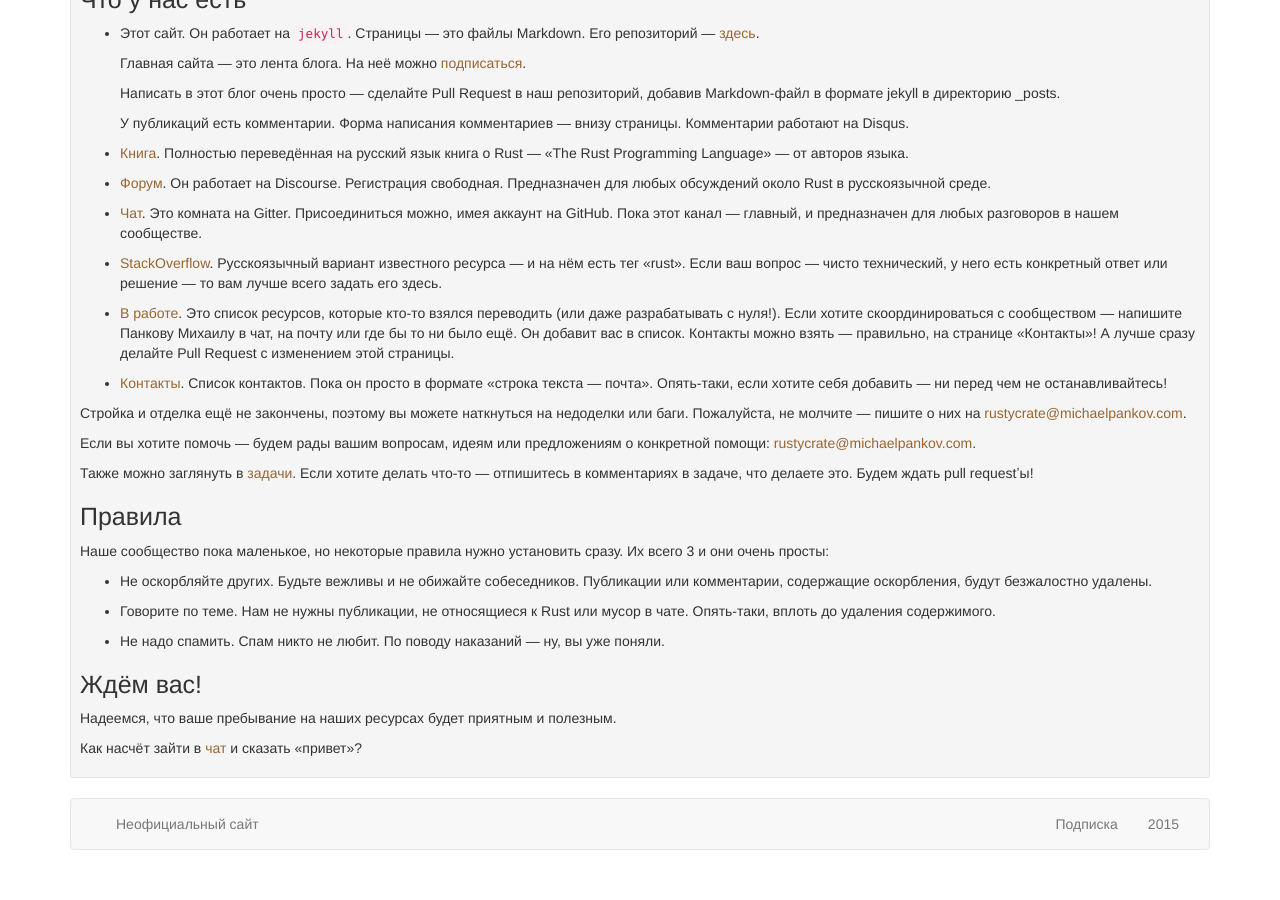
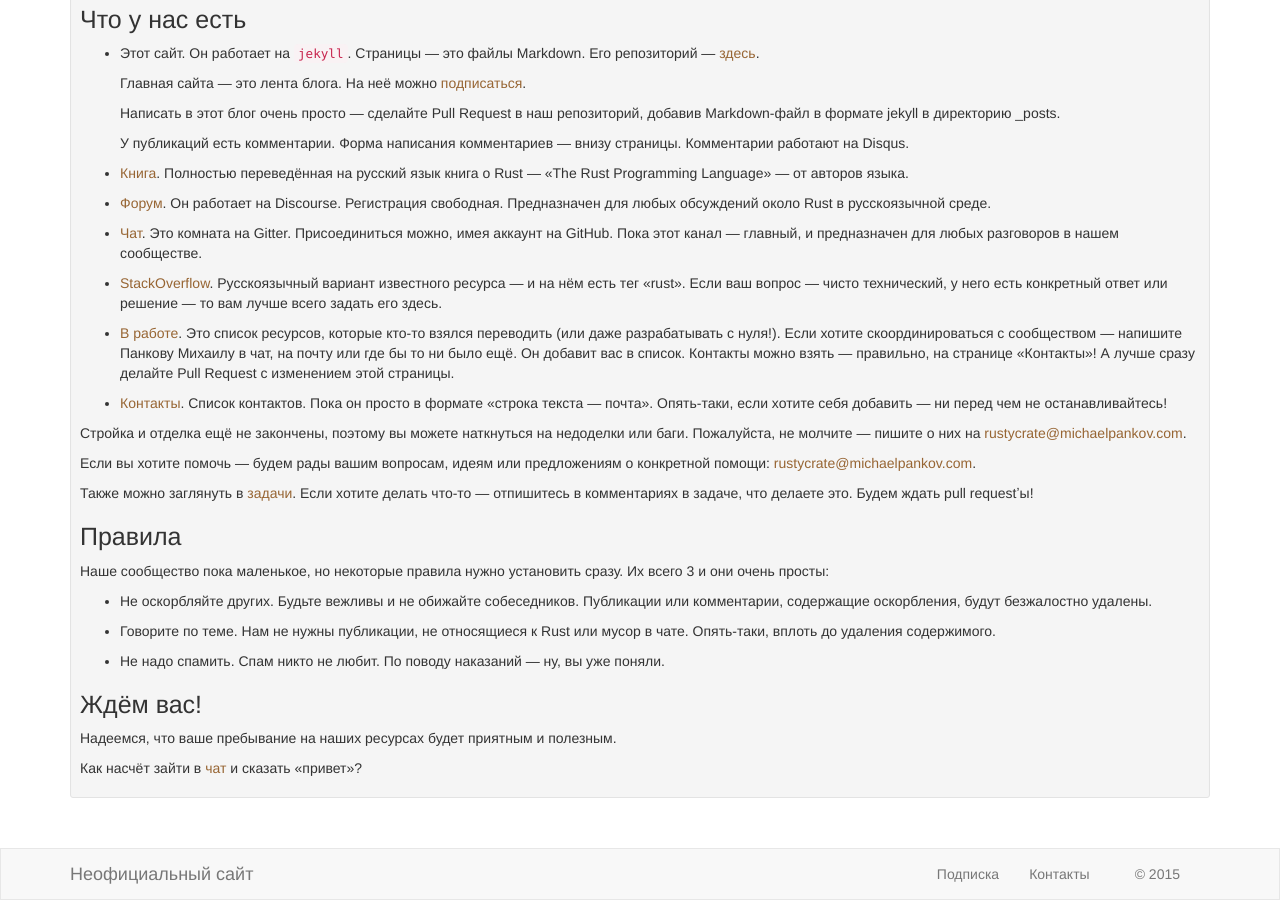
Before and after one commit to rust-lang-ru/rustycrate.ru, a Jekyll site: the page built from index.html, in a window 1280 px wide and 900 px high, scrolled down 904 px. Built offline with Jekyll 4.4.1, drawn with Linux system fonts in a browser that asks for light colours; nearby versions of some CDN libraries; before the commit the page ends 1774 px from its top, so only the background shows below that.

Commit message:
change markup

```diff
--- a/_includes/footer.html
+++ b/_includes/footer.html
@@ -1,20 +1,18 @@
-<nav class="navbar navbar-default">
-  <div class="container-fluid">
-    <!-- Collect the nav links, forms, and other content for toggling -->
-    <div class="collapse navbar-collapse" id="bs-example-navbar-collapse-1">
-      <ul class="nav navbar-nav">
-        <li><p class="navbar-text">Неофициальный сайт</p></li>
-      </ul>
+<nav class="navbar navbar-default navbar-bottom">
+  <div class="container">
+    <div class="navbar-header">
+      <a class="navbar-brand" href="/">Неофициальный сайт</a>
+    </div>
+    <div class="navbar-collapse">
       <ul class="nav navbar-nav navbar-right">
         <li>
-          <p class="navbar-text">
-            <a href="http://feeds.feedburner.com/rustycrate/yMtS" class="navbar-link">Подписка</a>
-          </p>
+          <a href="http://feeds.feedburner.com/rustycrate/yMtS" class="navbar-link">Подписка</a>
         </li>
-        <li><a href="/contacts.html">2015</a></li>
+        <li><a href="/contacts.html">Контакты</a></li>
+        <li><p class="navbar-text">&copy; 2015</p></li>
       </ul>
-    </div><!-- /.navbar-collapse -->
-  </div><!-- /.container-fluid -->
+    </div>
+  </div>
 </nav>
 <!-- jQuery (necessary for Bootstrap's JavaScript plugins) -->
 <script src="https://ajax.googleapis.com/ajax/libs/jquery/1.11.3/jquery.min.js"></script>
--- a/_includes/head.html
+++ b/_includes/head.html
@@ -8,6 +8,7 @@
   <link rel="icon" type="image/png" href="/rust-logo-32x32.png" />
   <!-- Bootstrap -->
   <link href="/css/bootstrap.min.css" rel="stylesheet">
+  <link href="/css/main.css" rel="stylesheet" />
 
   <link href="https://fonts.googleapis.com/css?family=Open+Sans&amp;subset=latin,cyrillic-ext,cyrillic" rel="stylesheet" type="text/css">
 
--- a/_includes/header.html
+++ b/_includes/header.html
@@ -1,19 +1,18 @@
 <nav class="navbar navbar-default">
-  <div class="container-fluid">
-    <!-- Brand and toggle get grouped for better mobile display -->
+  <div class="container">
     <div class="navbar-header">
-      <button type="button" class="navbar-toggle collapsed" data-toggle="collapse" data-target="#bs-example-navbar-collapse-1" aria-expanded="false">
+      <button type="button" class="navbar-toggle collapsed" data-toggle="collapse" data-target="#main-menu" aria-expanded="false">
         <span class="sr-only">Toggle navigation</span>
         <span class="icon-bar"></span>
         <span class="icon-bar"></span>
         <span class="icon-bar"></span>
       </button>
-      <a class="navbar-brand" href="/"><img src="/rust-logo-32x32.png" alt="Logo" width="24px" height="24px"></a>
+      <a class="navbar-brand">
+        <img src="/rust-logo-32x32.png" alt="rust" class="brand-icon" />
+      </a>
     </div>
-
-    <!-- Collect the nav links, forms, and other content for toggling -->
-    <div class="collapse navbar-collapse" id="bs-example-navbar-collapse-1">
-      <ul class="nav navbar-nav">
+    <div class="navbar-collapse collapse" id="main-menu">
+      <ul class="nav navbar-nav navbar-left">
         <li><p class="navbar-text">Русскоязычные ресурсы</p></li>
         <li><a href="http://kgv.github.io/rust_book_ru/" target="blank">Книга</a></li>
         <li><a href="http://forum.rustycrate.ru/" target="blank">Форум</a></li>
@@ -21,12 +20,11 @@
         <li><a href="http://ru.stackoverflow.com/questions/tagged/rust" target="blank">StackOverflow</a></li>
         <li role="separator" class="divider"></li>
         <li><a href="/in-progress.html">В работе</a></li>
-
       </ul>
       <ul class="nav navbar-nav navbar-right">
         <li><a href="https://github.com/ruRust" target="blank">Наш GitHub</a></li>
         <li><a href="/contacts.html">Контакты</a></li>
       </ul>
-    </div><!-- /.navbar-collapse -->
-  </div><!-- /.container-fluid -->
+    </div>
+  </div>
 </nav>
--- a/_layouts/default.html
+++ b/_layouts/default.html
@@ -2,10 +2,12 @@
 <!-- Page last generated {{ site.time }} -->
 <html lang="ru">
   {% include head.html %}
-  <body class="container">
+  <body>
     {% include header.html %}
 
-    {{ content }}
+    <div class="container">
+      {{ content }}
+    </div>
 
     {% include footer.html %}
   </body>
--- a/_layouts/post.html
+++ b/_layouts/post.html
@@ -2,9 +2,10 @@
 <!-- Page last generated {{ site.time }} -->
 <html lang="ru">
   {% include head.html %}
-  <body class="container">
+  <body>
     {% include header.html %}
 
+    <div class="container">
       <div class="well well-sm">
         <h1><a href="{{ page.url | prepend: site.baseurl }}">{{ page.title }}</a></h1>
         {{ content }}
@@ -24,6 +25,7 @@
       </script>
       <noscript>Please enable JavaScript to view the <a href="https://disqus.com/?ref_noscript" rel="nofollow">comments powered by Disqus.</a></noscript>
       {% endif %}
+    </div>
     {% include footer.html %}
   </body>
 </html>
```
Also changed, not shown: _layouts/page.html (+8 -4 lines). Lines whose indentation alone changed are shown as unchanged.
